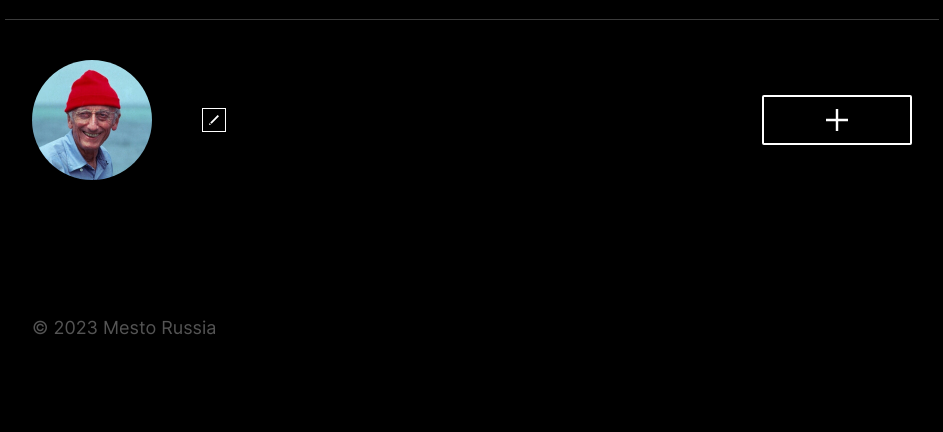
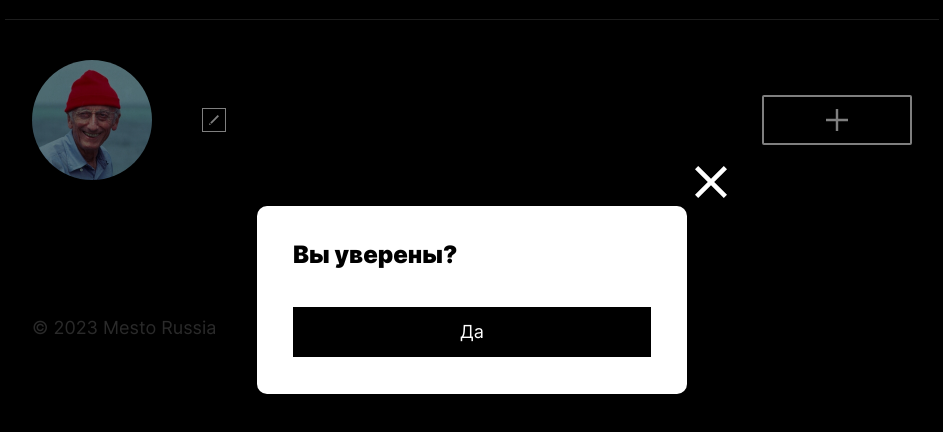
Before and after one commit to OddyHater/mesto, a website built with webpack: page src/index.html in a window 1280 px wide. Shown: the part 100-532 px from the top of the page, without its empty margins (168-1111 px from the left). Built offline with nearby package versions, Linux system fonts and the light colour scheme; no server answers.

Commit message:
feature: delete card popup

```diff
--- /dev/null
+++ b/src/blocks/popup-delete/__container/popup-delete__container.css
@@ -0,0 +1,3 @@
+.popup-delete__container {
+  min-height: 180px;
+}
--- /dev/null
+++ b/src/blocks/popup-delete/__submit/popup-delete__submit.css
@@ -0,0 +1,13 @@
+.popup-delete__submit {
+  display: flex;
+  width: 100%;
+  align-items: center;
+  justify-content: center;
+  border: 0;
+  background-color: #000;
+  color: #fff;
+  font-family: inherit;
+  font-size: 18px;
+  line-height: 22px;
+  min-height: 50px;
+}
--- /dev/null
+++ b/src/blocks/popup-delete/__text/popup-delete__text.css
@@ -0,0 +1,7 @@
+.popup-delete__text {
+  font-weight: 900;
+  font-size: 24px;
+  line-height: 29px;
+  margin: 0;
+  margin-bottom: 38px;
+}
--- a/src/index.html
+++ b/src/index.html
@@ -67,6 +67,13 @@
       <button type="button" aria-label="Закрыть" class="popup__close-button clickable"></button>
     </div>
   </div>
+  <div class="popup popup_opened" id="popup-delete">
+    <div class="popup__container popup-delete__container">
+      <p class="popup-delete__text">Вы уверены?</p>
+      <button type="submit" aria-label="Да" class="popup-delete__submit clickable">Да</button>
+      <button type="button" aria-label="Закрыть" class="popup__close-button clickable"></button>
+    </div>
+  </div>
   <template class="template">
     <li class="card">
       <img src="#" alt=" " class="card__image">
--- a/src/index.js
+++ b/src/index.js
@@ -4,6 +4,7 @@ import { Api } from './script/Api.js';
 import { Card } from './script/Card.js';
 import { FormValidator } from './script/Validate.js';
 import { Section } from './script/Section.js';
+import { Popup } from './script/Popup';
 import { PopupWithImage } from './script/PopupWithImage.js';
 import { PopupWithForm } from './script/PopupWithForm.js';
 import { UserInfo } from './script/UserInfo.js';
@@ -34,6 +35,8 @@ const popUpNewCardButton = document.querySelector('.profile__add-button');
 const handleCardClick = (name, link) => {
   imagePopup.open(name, link);
 }
+
+const api = new Api('a85e5fd1-766e-427c-ac2c-de92362af89e');
 
 async function renderCards() {
   try {
@@ -74,9 +77,6 @@ function cardLikeCallback(evt, cardId) {
   }
 }
 
-const api = new Api('a85e5fd1-766e-427c-ac2c-de92362af89e');
-
-
 function createCard(cardData) {
   const card = new Card (
     cardData,
@@ -106,6 +106,7 @@ const inputValuesChecker = new UserInfo({  //Следим за состояни
 });
 
 
+
 const newCardPopup = new PopupWithForm({
   popupSelector: '#popup-new-card',
   submitCallBack: (item) => {
@@ -133,6 +134,10 @@ const profilePopup = new PopupWithForm({
 
   }
 });
+
+const deleteCardPopup = new Popup('#popup-delete')
+
+deleteCardPopup.setEventListeners()
 
 const addCardValidator = new FormValidator(validationSettings, popupNewCard)
 
@@ -167,7 +172,6 @@ formList.forEach((form) => {  //создаем ключ/значение в Map
   validator.enableValidation();
 });
 
-appender.renderItems();
 imagePopup.setEventListeners();
 newCardPopup.setEventListeners();
 profilePopup.setEventListeners();
--- a/src/pages/index.css
+++ b/src/pages/index.css
@@ -61,6 +61,11 @@
 @import url(../blocks/popup/__close-button/popup__close-button.css);
 /*POP-UP*/
 
+/*POPUP-DELETE*/
+@import url(../blocks/popup-delete/__container/popup-delete__container.css);
+@import url(../blocks/popup-delete/__text/popup-delete__text.css);
+@import url(../blocks/popup-delete/__submit/popup-delete__submit.css);
+/*POPUP-DELETE*/
 
 
 /*POPUP IMAGE*/
```
